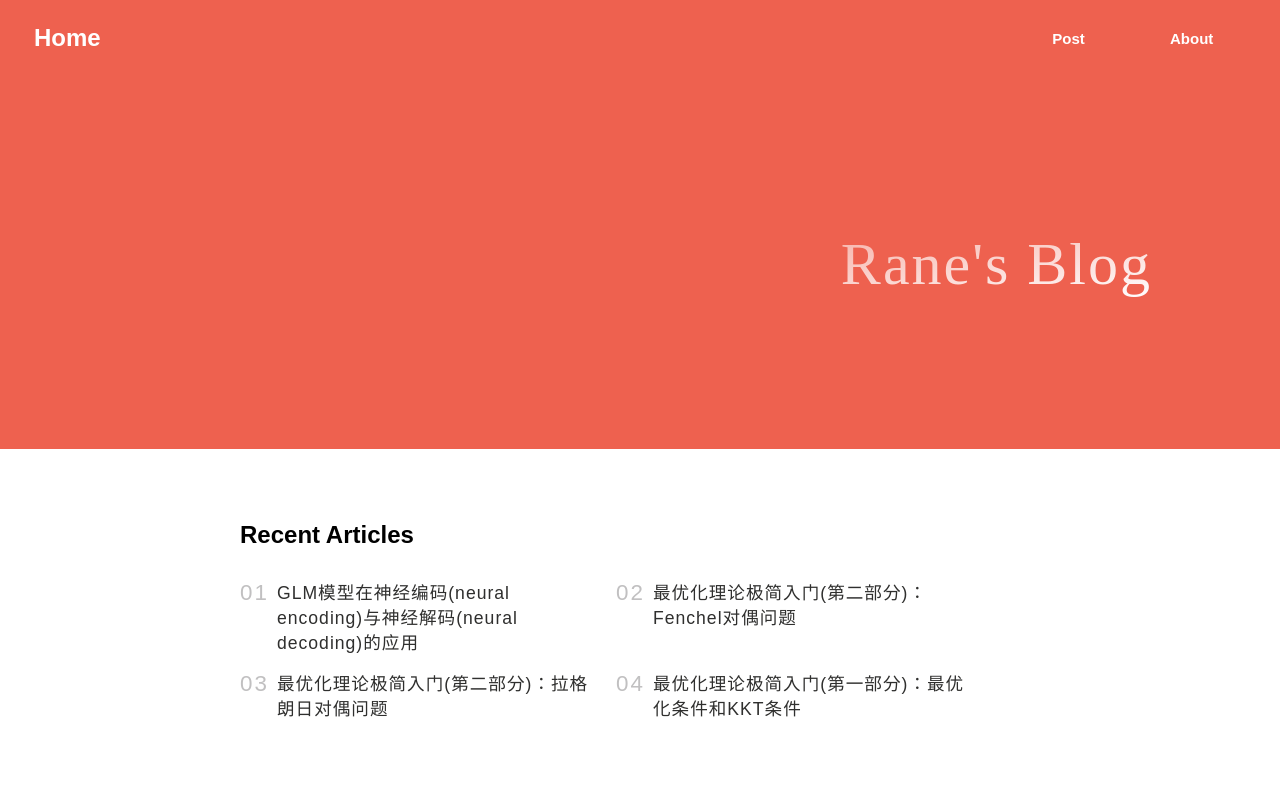
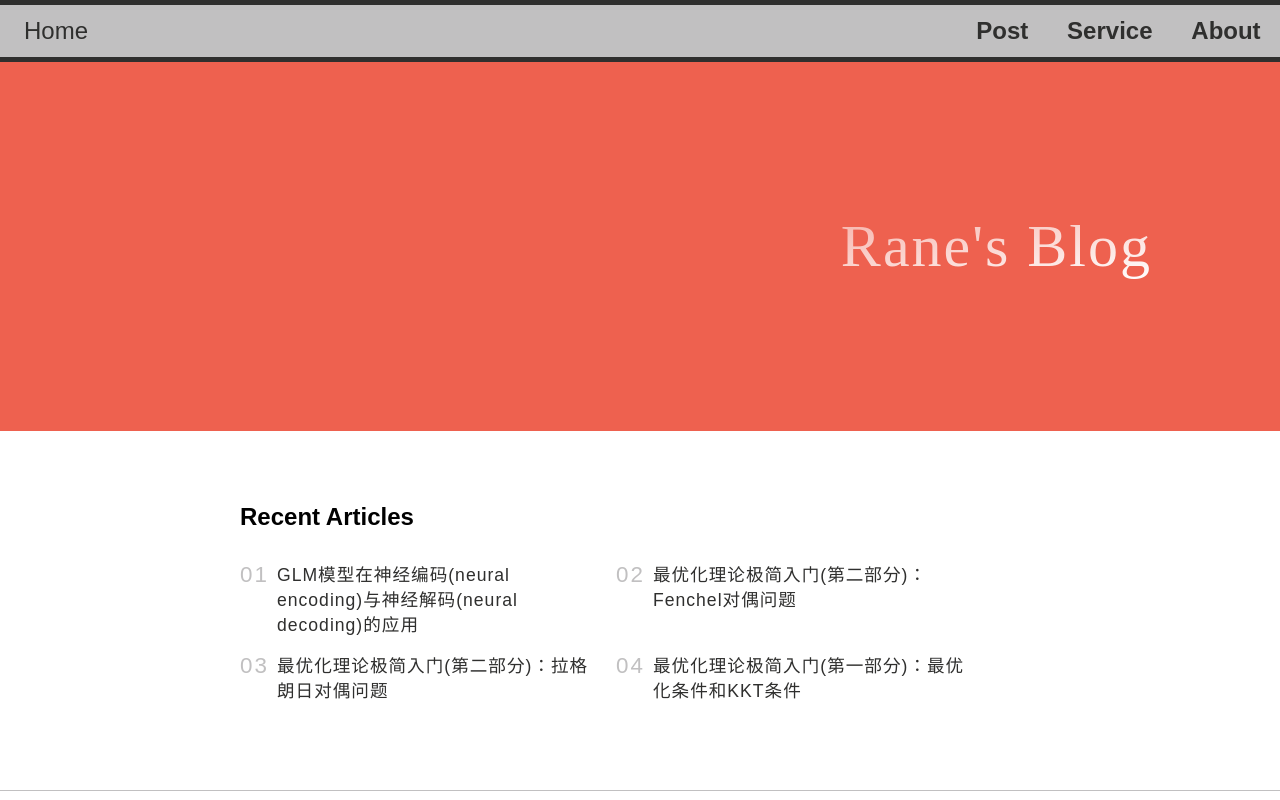
Before and after one commit to kisaragiRY/Rane-Blog, a React (Create React App) app: page / in a window 1280 px wide. Shown: the top 800 px of the page. Built offline with nearby package versions, Linux system fonts and the light colour scheme; a web font is replaced by a local one.

Commit message:
finished changing the nacbar design #1

```diff
--- a/src/Components/navBar/Navbar.js
+++ b/src/Components/navBar/Navbar.js
@@ -4,47 +4,40 @@ import './navbar.css'
 
 export default function Navbar() {
     const location=useLocation();
-    const [navBg,setNavBg]=useState();
-    const [navLinks,setNavLinks]=useState();
-    const [navBorder,setBorder]=useState();
     const [isActive,setActive]=useState(false);
 
     useEffect(()=>{
         const homeUrl=process.env.PUBLIC_URL;
-        if(window.location.pathname===homeUrl|window.location.pathname===homeUrl+'/'){
-            setNavBg("var(--color-red)");
-            setNavLinks("var(--color-bg)");
-            setBorder("solid 0px");
-        }
-        else{
-            setNavBg("var(--color-bg)");
-            setNavLinks("var(--color-text)");
-            setBorder("solid 1px");
-        }
+        // if(window.location.pathname===homeUrl|window.location.pathname===homeUrl+'/'){
+        //     setNavBg("var(--color-text)");
+        //     setBorder("solid 0px");
+        // }
+        // else{
+        //     setNavBg("var(--color-bg)");
+        //     setBorder("solid 1px");
+        // }
     },[location]);
     const toggleClass=()=>{
         setActive(!isActive);
     }
-    const navStyle={backgroundColor:navBg,borderBottom:navBorder,zIndex:'100'}
-    const navMenuBgcolor={backgroundColor:navBg}
-    const Linkcolor={backgroundColor:navBg,color:navLinks};
 
   return (
-    <div className='navbar-container' style={navStyle}>
-    <nav className='navbar' >
-        <div className='navbar-name'>
-            <li><Link to='/' style={Linkcolor}>Home</Link></li>
+    <div className='navbar-container'>
+
+        <div className='navbar-logo'>
+            <li><Link to='/'>Home</Link></li>
         </div>
-        <div className={isActive?'navbar-menu-links is-active':'navbar-menu-links'}  style={navMenuBgcolor}>
-        <li ><Link to='/post'  style={Linkcolor} onClick={()=>{setActive(!isActive);}}>Post</Link></li>
-        <li><Link to='/about' style={Linkcolor} onClick={()=>{setActive(!isActive);}}>About</Link></li>
+        <div className={isActive?'navbar-menu-links is-active':'navbar-menu-links'} >
+        <li ><Link to='/post'   onClick={()=>{setActive(!isActive);}}>Post</Link></li>
+        <li><Link to='/' onClick={()=>{setActive(!isActive);}}>Service</Link></li>
+        <li><Link to='/about' onClick={()=>{setActive(!isActive);}}>About</Link></li>
         </div>
-        <button className={isActive?'hamburger is-active':'hamburger'} style={navMenuBgcolor} onClick={toggleClass}>
-            <span style={{backgroundColor:navLinks}}></span>
-            <span style={{backgroundColor:navLinks}}></span>
-            <span style={{backgroundColor:navLinks}}></span>
+        <button className={isActive?'hamburger is-active':'hamburger'} onClick={toggleClass}>
+            <span></span>
+            <span></span>
+            <span></span>
         </button>
-    </nav>
+
     </div>
   )
 }
--- a/src/Components/navBar/navbar.css
+++ b/src/Components/navBar/navbar.css
@@ -1,37 +1,38 @@
 .navbar-container{
+    top: 0;
     width: 100%;
-    height: 5em;
-    padding: 1.5em;
-}
-.navbar{
-    top: 0;
+    background-color: var(--color-grey);
+    border-bottom: 5px solid var(--color-text);
+    border-top: 5px solid var(--color-text);
     display: flex;
     position: sticky;
-    max-width: 80em;
     justify-content: space-between;
+    list-style: none;
+    z-index: 1000;
     align-items: center;
+    font-size: 1.5rem;
 
-    font-weight: 600;
-    font-family: var(--font-family);
-    margin: 0 auto;
-    z-index: 1000;
-    font-size: 1.5em;
 }
-.navbar li{
-    list-style: none;
+.navbar-logo{
+    padding: .2em 1em;
 }
-.navbar-name{
-    margin-left: 10px;
+.navbar-menu-links{
+    display: flex;
+    flex-direction: row;
+    justify-content: space-between;
 }
 
-
-.navbar-menu-links{
-    display: flex;
-    font-size: 15px;
-    width: 20%;
-    justify-content: space-around;
+.navbar-menu-links li{
+    padding: .5em .6em;
+    border-left: 5px solid var(--color-grey);
+    border-right: 5px solid var(--color-grey);
+    font-weight: bold;
 }
-
+.navbar-menu-links li:hover{
+    background-color: var(--color-red);
+    border-left: 5px solid var(--color-text);
+    border-right: 5px solid var(--color-text);
+}
 /* hamburger related style*/
 .hamburger{
     display: none;
```
